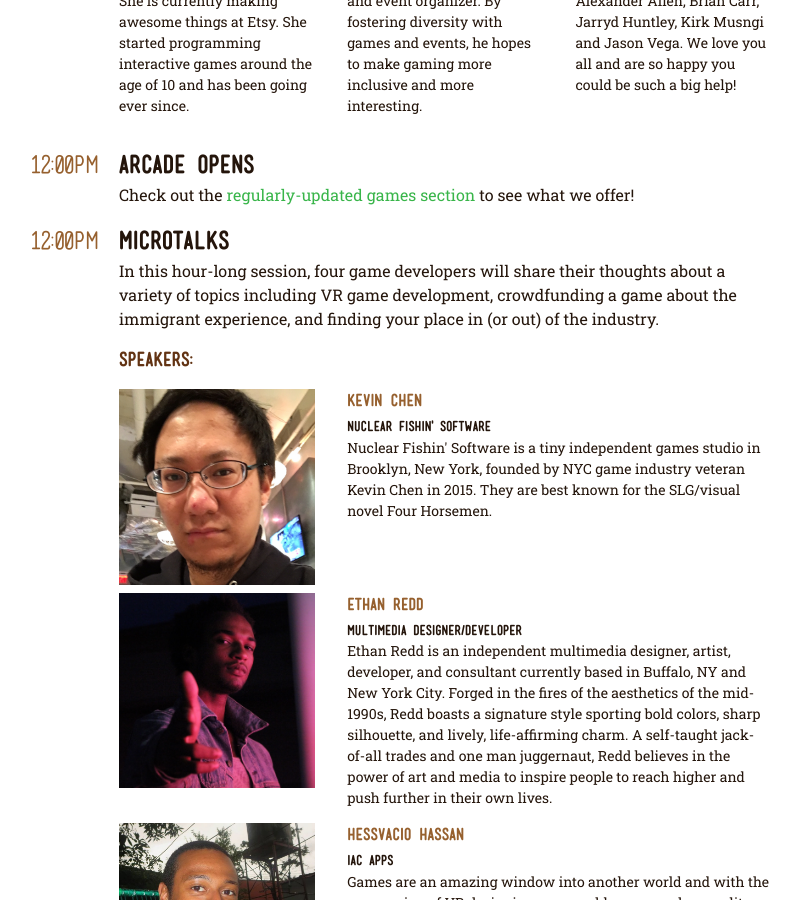
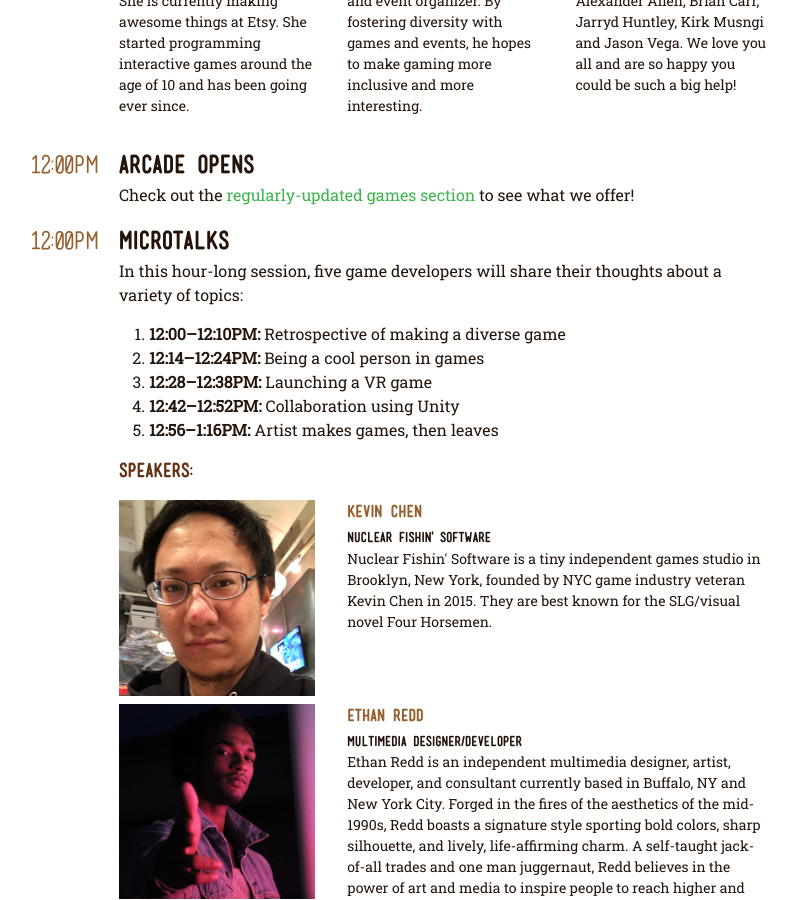
Before and after one commit to BrooklynGamery/gdocexpo, a Jekyll site: the page built from schedule/index.html, in a window 1280 px wide and 900 px high, scrolled down 755 px. Shown: the whole window, without its empty margins (239-1039 px from the left). Built offline with Jekyll 4.4.1, drawn with Linux system fonts in a browser that asks for light colours; comment, search, counter and statistics services are not loaded.

Commit message:
added talk topics

```diff
--- a/_data/talks.yml
+++ b/_data/talks.yml
@@ -24,7 +24,14 @@
 
 - title: Microtalks
   time: 12:00PM
-  description: In this hour-long session, four game developers will share their thoughts about a variety of topics including VR game development, crowdfunding a game about the immigrant experience, and finding your place in (or out) of the industry.
+  description: 'In this hour-long session, five game developers will share their thoughts about a variety of topics:
+  <ol>
+  <li><strong>12:00–12:10PM:</strong> Retrospective of making a diverse game</li>
+  <li><strong>12:14–12:24PM:</strong> Being a cool person in games</li>
+  <li><strong>12:28–12:38PM:</strong> Launching a VR game</li>
+  <li><strong>12:42–12:52PM:</strong> Collaboration using Unity</li>
+  <li><strong>12:56–1:16PM:</strong> Artist makes games, then leaves</li>
+  </ol>'
   speakers:
     - name: Kevin Chen
       company: Nuclear Fishin' Software
```
